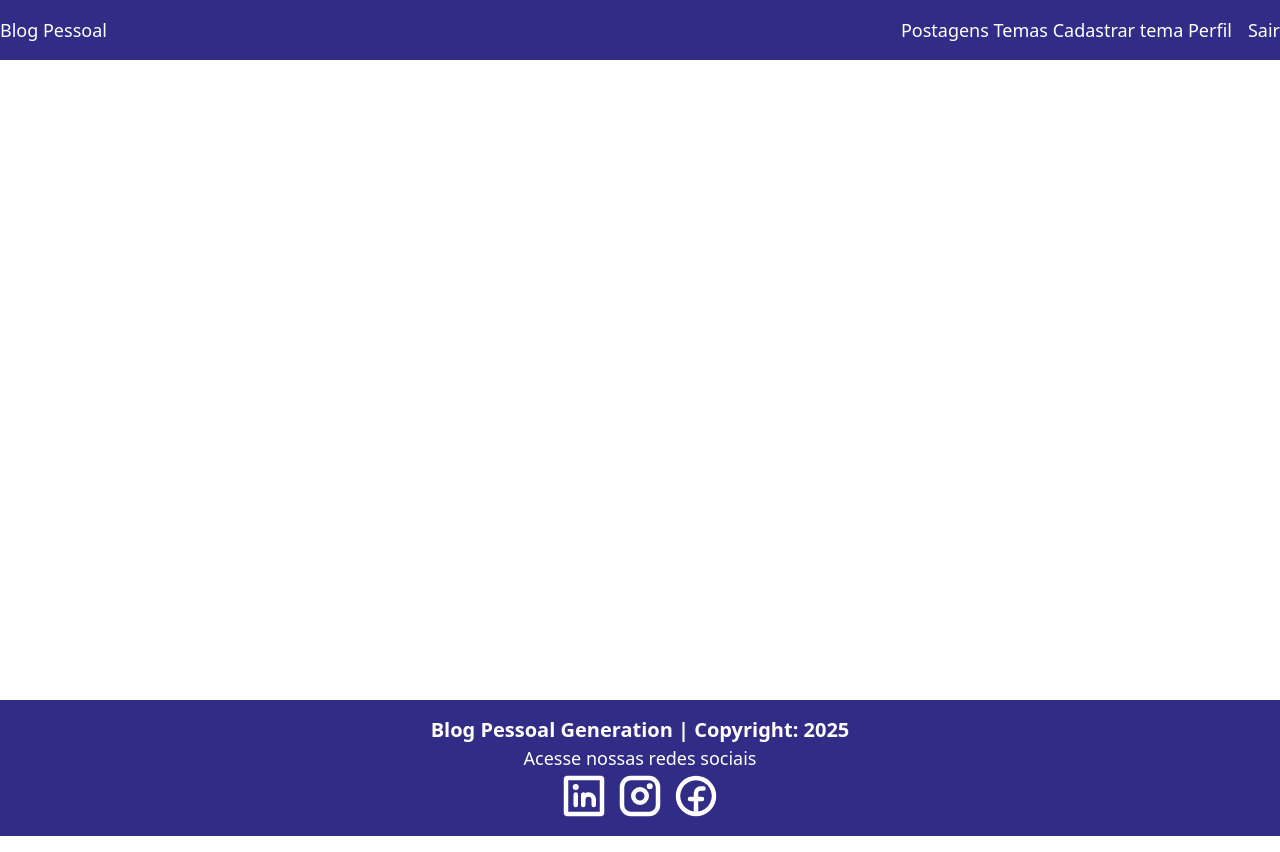
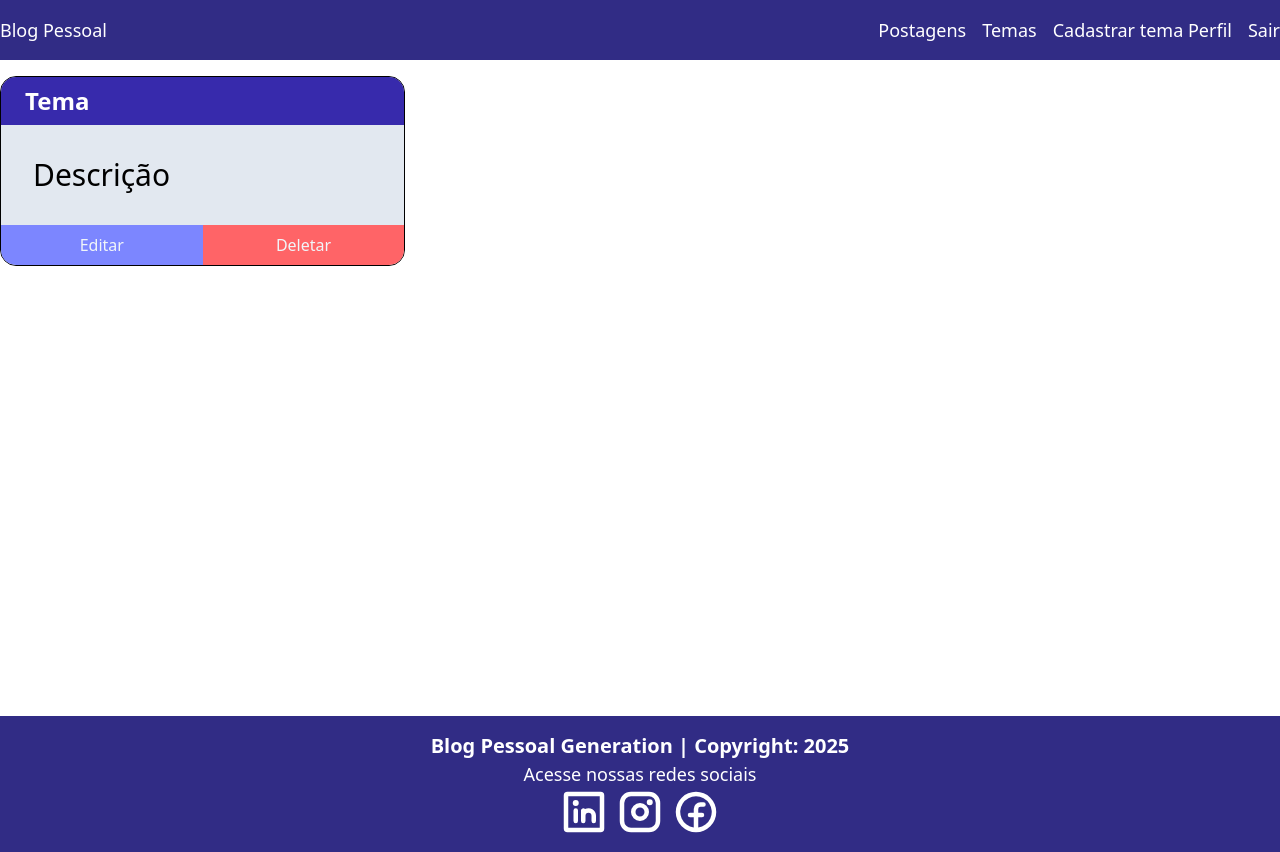
Before and after one commit to ewerttongoncalvesdev/blogpessoal_react, a React (Vite) app: page /temas in a window 1280 px wide. Built offline with nearby package versions, Linux system fonts and the light colour scheme.

Commit message:
feat: Configura Temas

```diff
--- a/src/App.tsx
+++ b/src/App.tsx
@@ -5,6 +5,7 @@ import Footer from './components/footer/Footer';
 import Cadastro from './pages/cadastro/Cadastro';
 import Login from './pages/login/Login';
 import { AuthProvider } from './contexts/AuthContext';
+import ListaTemas from './components/tema/listatemas/ListaTemas';
 
 
 function App() {
@@ -19,6 +20,7 @@ function App() {
               <Route path="/" element={<Login />} />
               <Route path="/home" element={<Home />} />
               <Route path="/cadastro" element={<Cadastro />} />
+              <Route path="/temas" element={<ListaTemas />} />
             </Routes>
           </div>
           <Footer />
--- a/src/components/navbar/Navbar.tsx
+++ b/src/components/navbar/Navbar.tsx
@@ -8,9 +8,9 @@ function Navbar() {
 
     const { handleLogout } = useContext(AuthContext)
 
-    function logout(){
+    function logout() {
         handleLogout()
-        alert ('O Usuário foi desconectado com sucesso!')
+        alert('O Usuário foi desconectado com sucesso!')
         navigate('/')
     }
 
@@ -24,7 +24,7 @@ function Navbar() {
 
                     <div className='flex gap-4'>
                         Postagens
-                        Temas
+                        <Link to='/temas' className="hover:underline">Temas</Link>
                         Cadastrar tema
                         Perfil
                         <Link to='' onClick={logout} className="hover:underline">Sair</Link>
--- a/src/components/tema/cardtema/CardTema.tsx
+++ b/src/components/tema/cardtema/CardTema.tsx
@@ -2,6 +2,7 @@ import { Link } from "react-router-dom";
 
 function CardTema() {
     return (
+        <>
         <div className="border flex flex-col rounded-2xl overflow-hidden justify-between">
             <header className="py-2 px-6 bg-indigo-800 text-white font-bold text-2xl">Tema</header>
             <p className="p-8 text-3xl bg-slate-200 h-full">Descrição</p>
@@ -18,6 +19,7 @@ function CardTema() {
                 </Link>
             </div>
         </div>
+        </>
     )
 }
 
--- a/src/components/tema/listatemas/ListaTemas.tsx
+++ b/src/components/tema/listatemas/ListaTemas.tsx
@@ -0,0 +1,19 @@
+import CardTema from "../cardtema/CardTema";
+
+function ListaTemas() {
+    return (
+        <>
+
+            <div className=" flex justify-center w-full my-4">
+                <div className="container flex flex-col">
+                    <div className="grid grid-cols-1 md:grid-cols-2 lg:grid-cols-3 gap-8">
+                        <CardTema />
+                    </div>
+                </div>
+            </div>
+
+        </>
+    )
+}
+
+export default ListaTemas;
```
